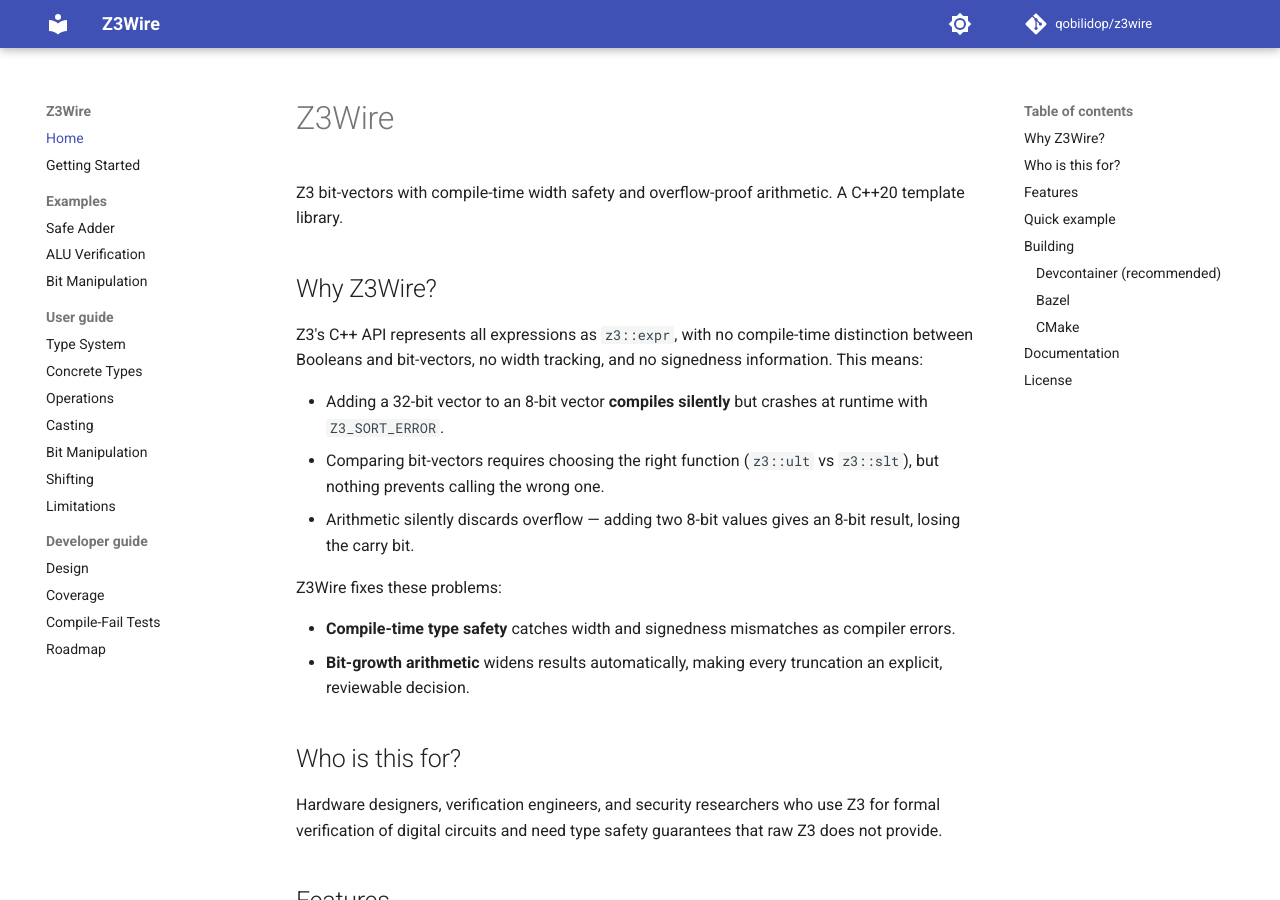
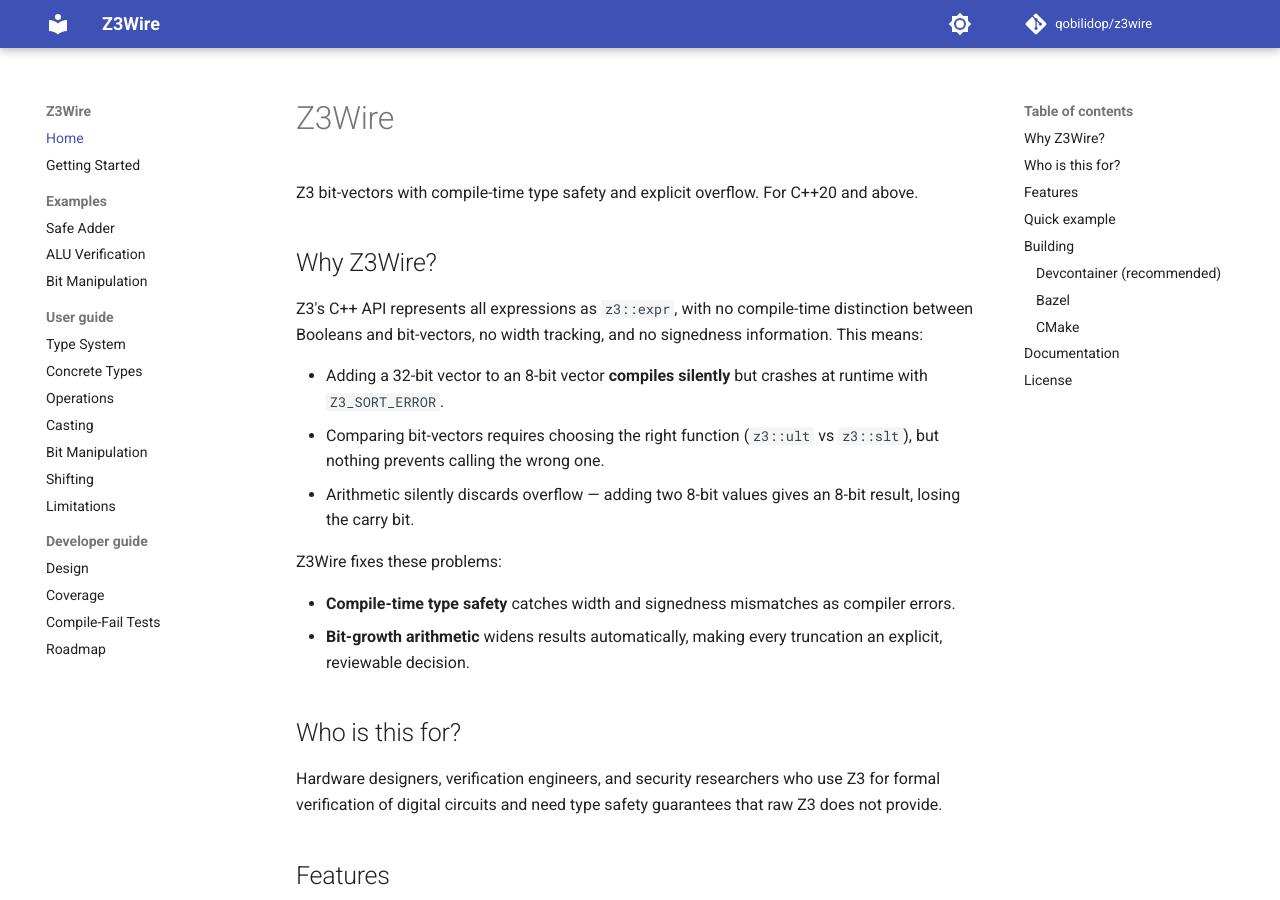
Before and after one commit to qobilidop/z3wire, an MkDocs documentation site: the page built from docs/index.md, in a window 1280 px wide and 900 px high. Built offline with MkDocs 1.6.1 and Material for MkDocs 9.7.7, drawn with Linux system fonts in a browser that asks for light colours; comment, search, counter and statistics services are not loaded.

Commit message:
Update project tagline to emphasize type safety
"Width safety" undersold the library — we enforce signedness and sort
correctness too.  "Overflow-proof" described the mechanism, not the
value; "explicit overflow" highlights that overflow is a deliberate
decision.  Drop "template library" in favor of "For C++20 and above"
to keep C++ visible without leading with it.

Co-Authored-By: Claude Opus 4.6 <noreply@anthropic.com>

```diff
--- a/README.md
+++ b/README.md
@@ -7,7 +7,7 @@
 [![Docs](https://github.com/qobilidop/z3wire/actions/workflows/docs.yml/badge.svg)](https://qobilidop.github.io/z3wire/)
 
 <!-- docs-start -->
-Z3 bit-vectors with compile-time width safety and overflow-proof arithmetic. A C++20 template library.
+Z3 bit-vectors with compile-time type safety and explicit overflow. For C++20 and above.
 
 ## Why Z3Wire?
 
--- a/mkdocs.yml
+++ b/mkdocs.yml
@@ -1,7 +1,7 @@
 site_name: Z3Wire
 site_description: >-
-  Z3 bit-vectors with compile-time width safety and overflow-proof arithmetic.
-  A C++20 template library.
+  Z3 bit-vectors with compile-time type safety and explicit overflow.
+  For C++20 and above.
 repo_url: https://github.com/qobilidop/z3wire
 repo_name: qobilidop/z3wire
 
```
